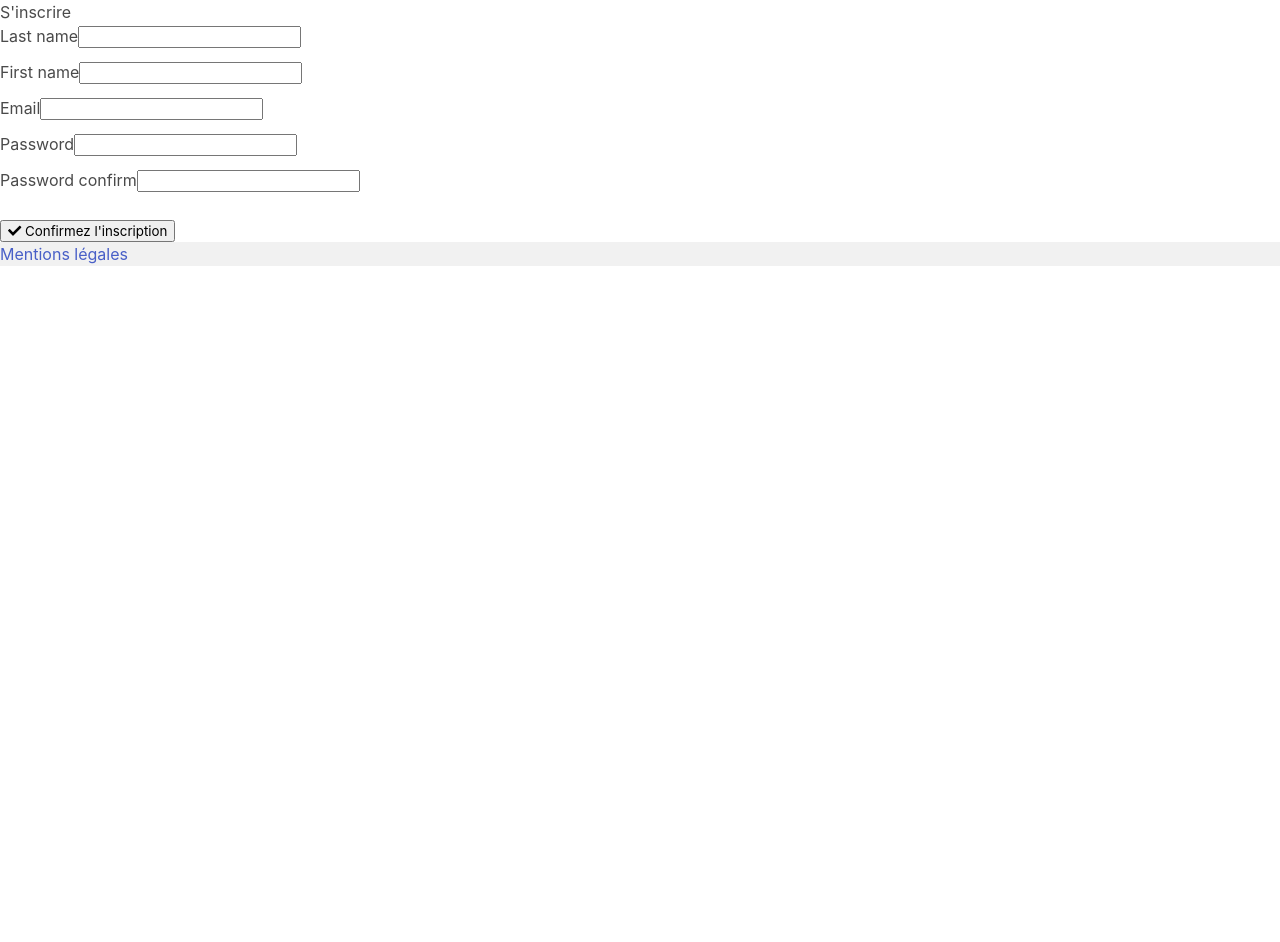
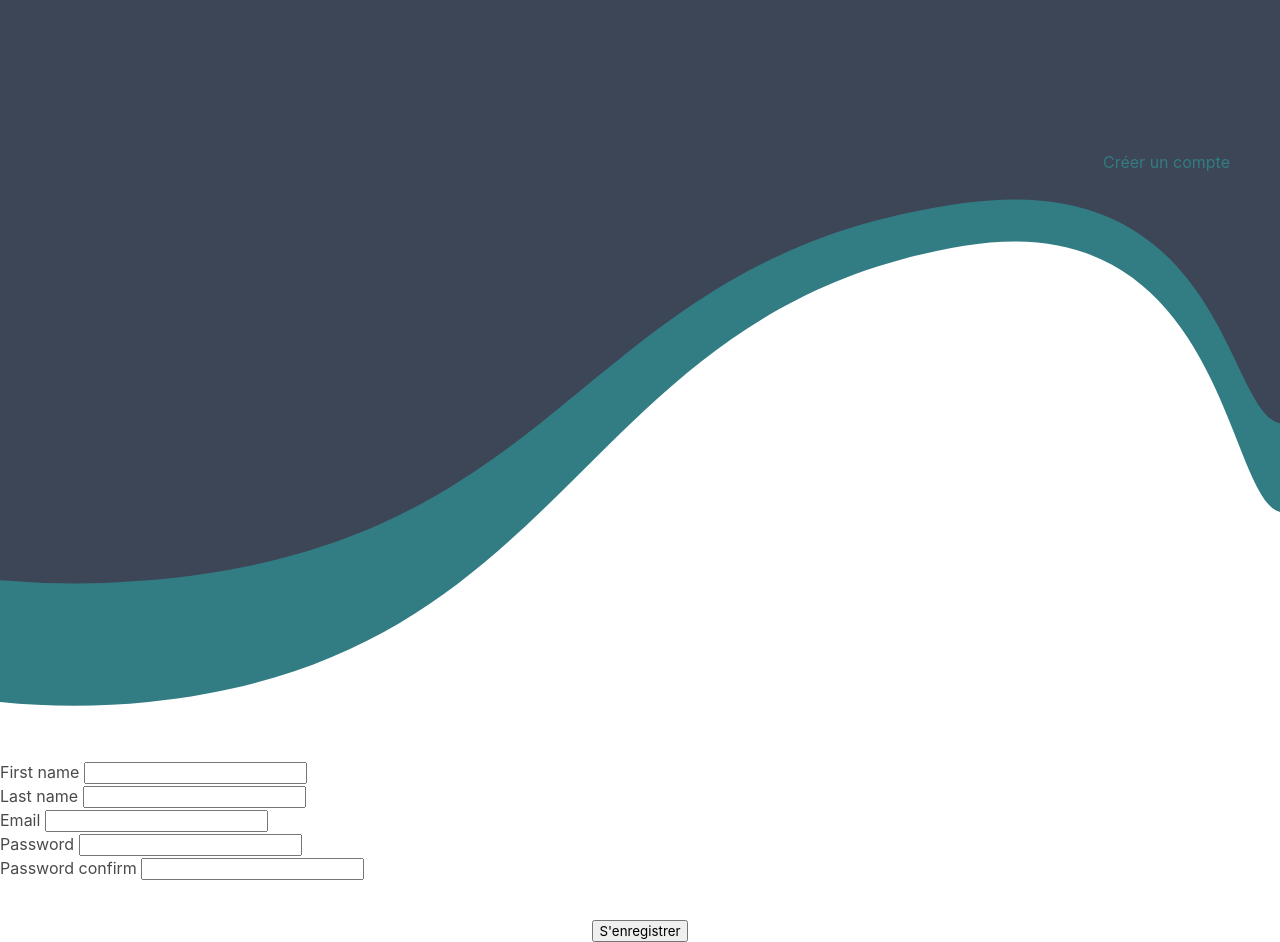
Before and after one commit to parmentlovski/dates-courtes, a Symfony app: template templates/security/register.html.twig in a window 1280 px wide. Before the commit the page ends 266 px from the top, so only its background shows below. Run offline with Twig, Linux system fonts and the light colour scheme; the template is opened without the code that fills it, so the values that code supplies are empty; form fields are guessed from the names that the template uses; some libraries are stand-ins or nearby versions.

Commit message:
Design de la page register

```diff
--- a/templates/security/register.html.twig
+++ b/templates/security/register.html.twig
@@ -5,28 +5,88 @@
 
 {% block body %}
 
-	<section id="register">
-		<h1>S'inscrire</h1>
+
+	<svg id="Calque_1" data-name="Calque 1" xmlns="http://www.w3.org/2000/svg" viewbox="0 0 750 413.5">
+		<defs>
+			<style>
+				.cls-1 {
+					fill: #327c83;
+				}
+				.cls-2 {
+					fill: #3d4657;
+				}
+			</style>
+		</defs>
+		<title>registerform</title><path class="cls-1" d="M.5-.5h750v300c-32-8.3-32-181.45-185-156-228.44,37.92-225.83,241.43-478,267.33a427.45,427.45,0,0,1-87,0Z" transform="translate(-0.5 0.5)"/><path class="cls-2" d="M.5-.5h750v248c-32-6.86-32-150-185-129-228.44,31.35-225.83,199.59-478,221a515.54,515.54,0,0,1-87,0Z" transform="translate(-0.5 0.5)"/></svg>
+
+	<h1 style="position: absolute; top: 150px; right: 50px; color: #327C83;">Créer un compte</h1>
+
+	<section id="register" class="mt-6" style="margin: auto;">
+
 
 		{{ form_start(form) }}
 
-		{{ form_row(form.lastName) }}
-		{{ form_row(form.firstName) }}
-        {{ form_row(form.email) }}
-		{{ form_row(form.password) }}
-		{{ form_row(form.passwordConfirm) }}
+		<div class="form-group">
+			{{ form_label(form.firstName) }}
+			{{ form_widget(form.firstName) }}
+		</div>
 
-		<button type="submit" class="mt-4 register hvr-icon-rotate">
-			<i class="fas fa-check hvr-icon"></i>
-			Confirmez l'inscription
-		</button>
+		<div class="form-group">
+			{{ form_label(form.lastName) }}
+			{{ form_widget(form.lastName) }}
+		</div>
+
+		<div class="form-group">
+			{{ form_label(form.email) }}
+			{{ form_widget(form.email) }}
+		</div>
+
+		<div class="form-group">
+			{{ form_label(form.password) }}
+			{{ form_widget(form.password) }}
+		</div>
+
+		<div class="form-group">
+			{{ form_label(form.passwordConfirm) }}
+			{{ form_widget(form.passwordConfirm) }}
+		</div>
+
+		<div class="mt-5 has-text-centered">
+			<button type="submit" class="mt-4 btn-register is-size-6-mobile	">
+				S'enregistrer
+			</button>
+		</div>
+
 
 		{{ form_end(form) }}
 
+		{% if app.user %}
+			<div class="mt-3 has-text-centered">
+				<a href="{{ path('app_logout') }}" class="fontGrey fontGreyHover">Je suis déjà membre
+				</a>
+			</div>
+
+		{% endif %}
+
 	</section>
 
-	<footer style="background-color: #f1f1f1;">
-		<a href="#">Mentions légales</a>
-	</footer>
+	<script>
+		const inputs = document.querySelectorAll('input');
 
+for (let i = 0; i < inputs.length; i++) {
+
+let field = inputs[i];
+
+field.addEventListener('input', (e) => {
+
+if (e.target.value != "") {
+e.target.parentNode.classList.add('animation');
+} else if (e.target.value == "") {
+e.target.parentNode.classList.remove('animation');
+}
+
+})
+
+}
+	</script>
 {% endblock %}
```
Also changed, not shown: assets/css/app.scss (+78 -8 lines), 1 other file.
